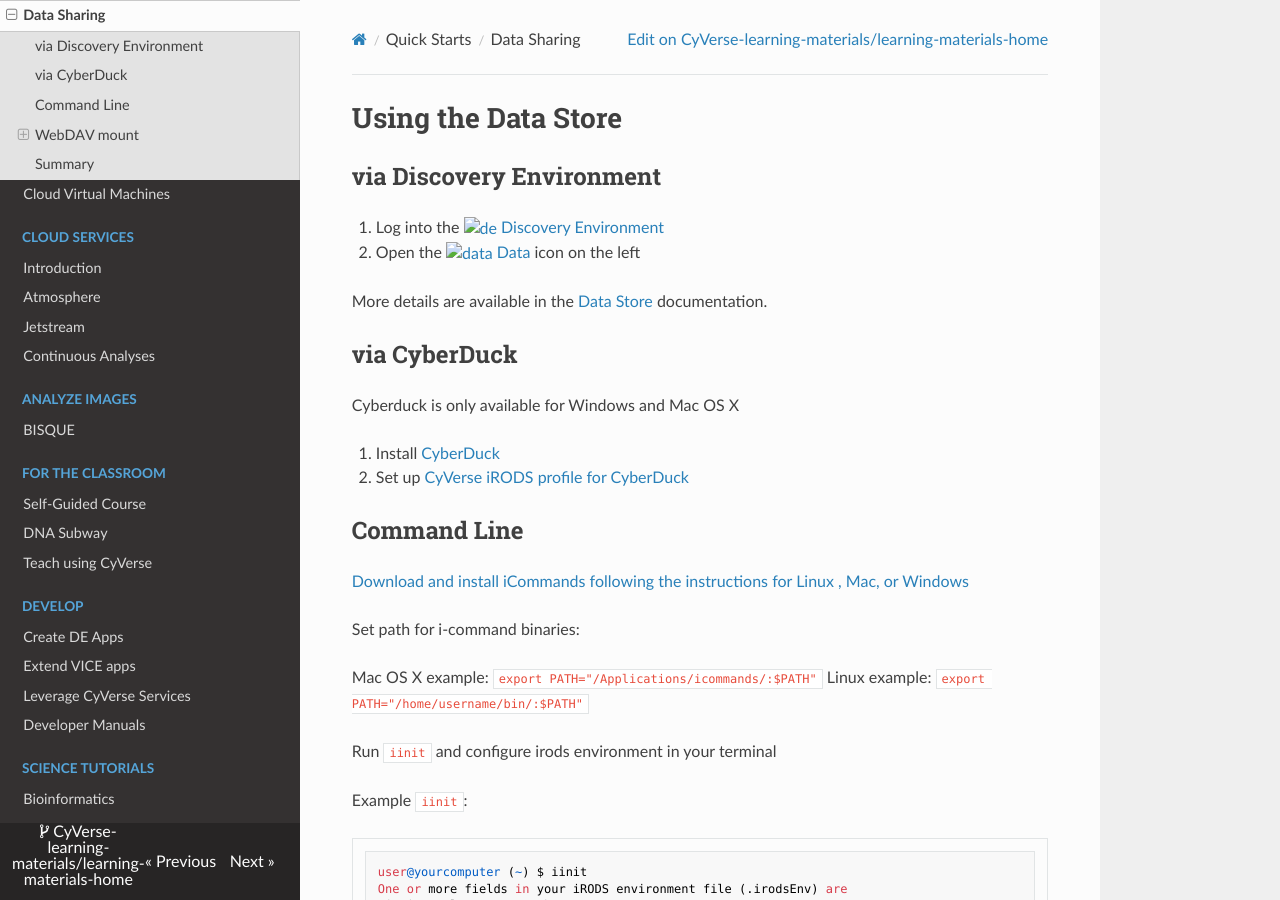
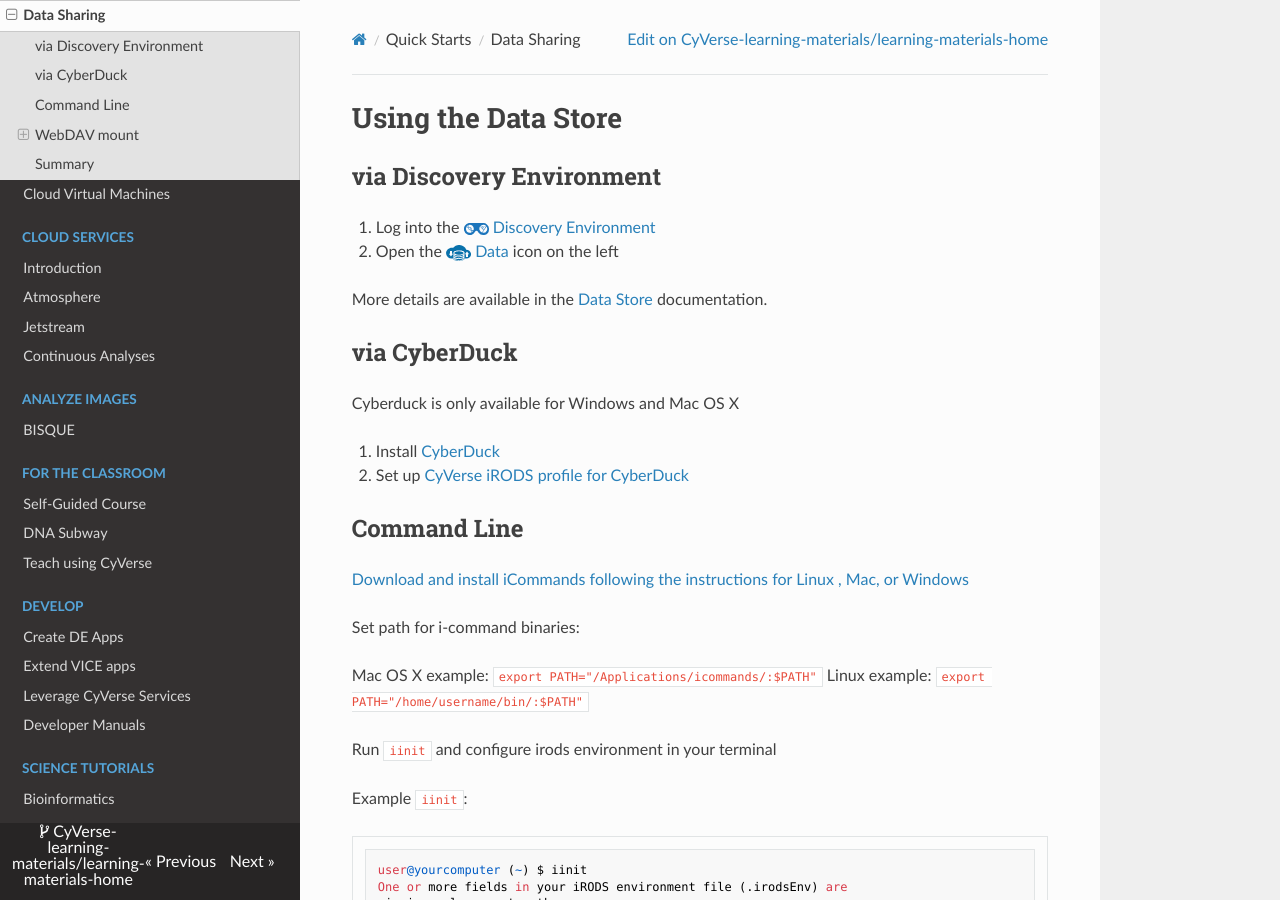
Before and after one commit to CyVerse-learning-materials/learning-materials-home, an MkDocs documentation site: the page built from docs/ds/quick-data-share.md, in a window 1280 px wide and 900 px high. Built offline with MkDocs 1.6.1, drawn with Linux system fonts in a browser that asks for light colours; nearby versions of some CDN libraries; a script that is not in the unit is left out.

Commit message:
Update quick-data-share.md

```diff
--- a/docs/ds/quick-data-share.md
+++ b/docs/ds/quick-data-share.md
@@ -1,7 +1,7 @@
 # Using the Data Store
 
-[de]: ./assets/de/logos/deIcon.svg
-[data]: ./assets/de/menu_items/dataIcon.svg
+[de]: ../assets/de/logos/deIcon.svg
+[data]: ../assets/de/menu_items/dataIcon.svg
 
 ## via Discovery Environment
 
```
